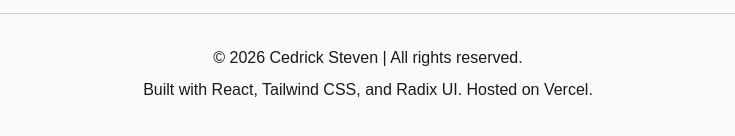
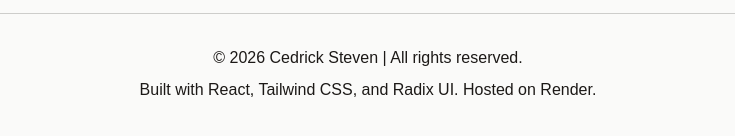
Before and after one commit to cedsb/dev-personal-portfolio, a React (Vite) app: page / in a window 1280 px wide. Shown: the part 1638-1774 px from the top of the page, without its empty margins (272-1007 px from the left). Built offline with nearby package versions, Linux system fonts and the light colour scheme.

Commit message:
Cleaned up font errors and content inconsistencies.

```diff
--- a/package.json
+++ b/package.json
@@ -10,6 +10,7 @@
     "preview": "vite preview"
   },
   "dependencies": {
+    "@fontsource-variable/inter": "^5.2.8",
     "@icons-pack/react-simple-icons": "^13.12.0",
     "@radix-ui/react-dialog": "^1.1.15",
     "@radix-ui/react-scroll-area": "^1.2.10",
--- a/src/components/custom/ProjectTechInfoCard.jsx
+++ b/src/components/custom/ProjectTechInfoCard.jsx
@@ -21,7 +21,7 @@ export default function ProjectTechInfoCard ({ id }) {
     <Card className="w-full border-primary/20 overflow-hidden mb-6">
         <CardHeader>
             <CardTitle className="text-3xl font-extrabold font-sans">{project.title}</CardTitle>
-            <p>
+            <div>
                 {project.technologies.map((tech) => {
                     const Icon = tech.icon
 
@@ -39,7 +39,7 @@ export default function ProjectTechInfoCard ({ id }) {
                         </Badge>
                     )
                 })}
-            </p>
+            </div>
             <CardDescription className="flex items-center gap-2">{project.shortDescription}</CardDescription>
         </CardHeader>
         <CardContent className="flex gap-2">
--- a/src/index.css
+++ b/src/index.css
@@ -90,7 +90,7 @@
   --sidebar-accent-foreground: oklch(0.985 0.001 106.423);
   --sidebar-border: oklch(1 0 0 / 10%);
   --sidebar-ring: oklch(0.553 0.013 58.071);
-  --font-sans: Inter, sans-serif;
+  --font-sans: Inter Variable, sans-serif;
   --font-serif: Georgia, serif;
   --font-mono: Fira Code, monospace;
   --radius: 0.35rem;
--- a/src/layouts/Footer.jsx
+++ b/src/layouts/Footer.jsx
@@ -7,7 +7,7 @@ export const Footer = () => {
         © 2026 Cedrick Steven | All rights reserved.
       </div>
       <div className="pt-2">
-        Built with React, Tailwind CSS, and Radix UI. Hosted on Vercel.
+        Built with React, Tailwind CSS, and Radix UI. Hosted on Render.
       </div>
     </div>
   )
--- a/src/main.jsx
+++ b/src/main.jsx
@@ -3,6 +3,7 @@ import { createRoot } from 'react-dom/client'
 import { BrowserRouter } from 'react-router'
 import './index.css'
 import App from './App.jsx'
+import '@fontsource-variable/inter/opsz.css';
 
 createRoot(document.getElementById('root')).render(
   <StrictMode>
```
Also changed, not shown: 1 other file (tests, documents, lock files or other folders).
